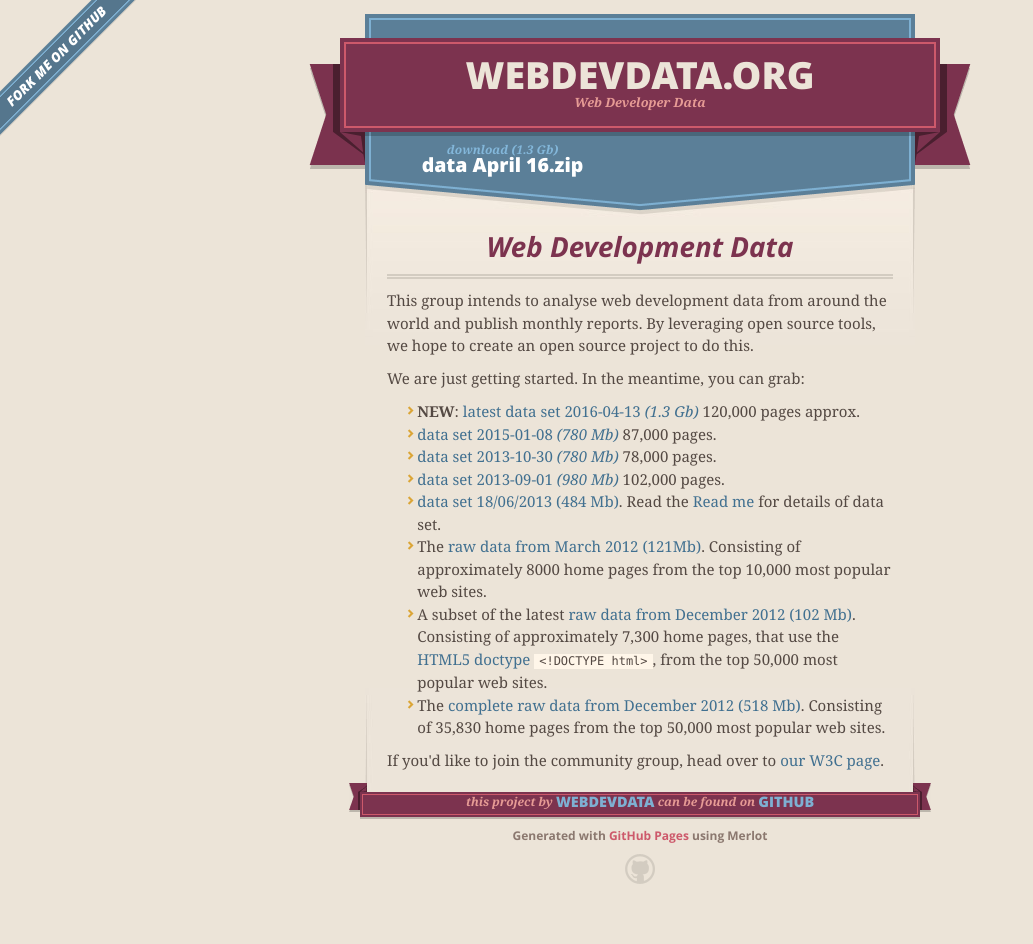
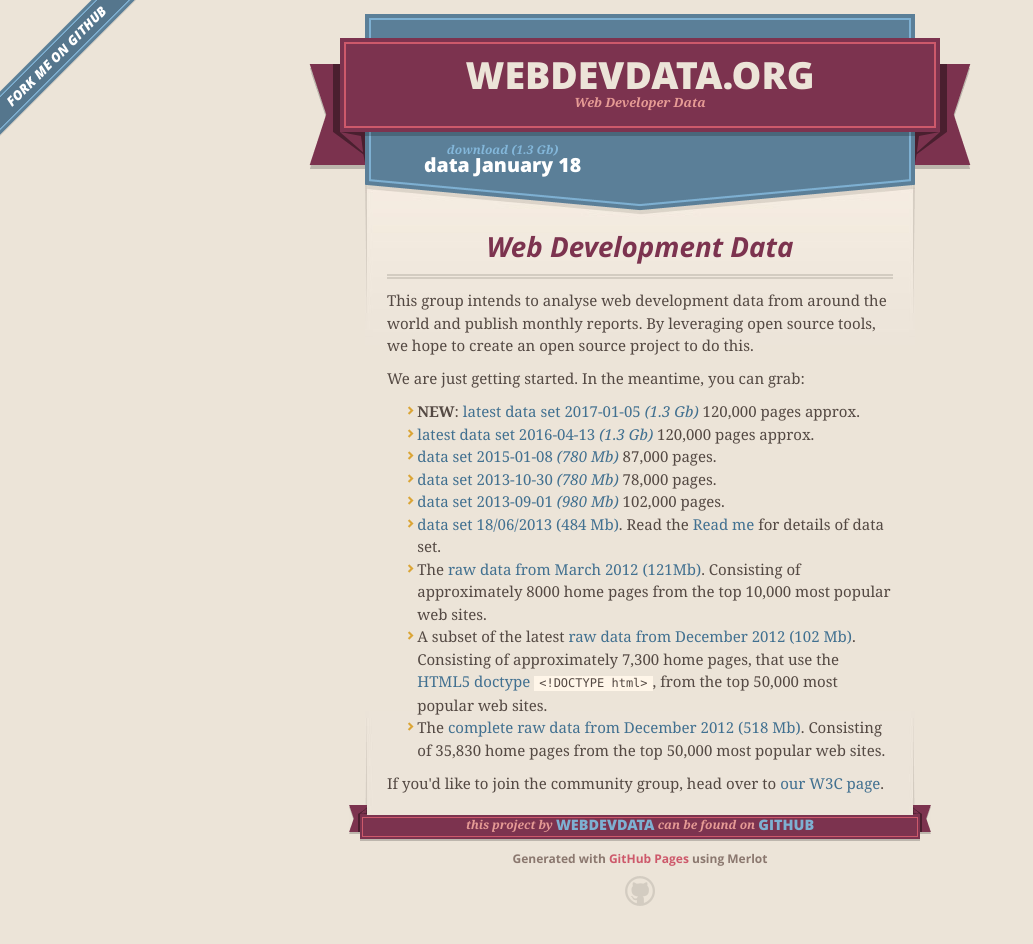
Before and after one commit to Webdevdata/webdevdata.org, a plain HTML site: page index.html in a window 1280 px wide. Shown: the whole page, without its empty margins (0-1033 px from the left). Drawn offline with nearby package versions, Linux system fonts and the light colour scheme.

Commit message:
Update index.html
added latest html file dump

```diff
--- a/index.html
+++ b/index.html
@@ -43,7 +43,7 @@
 
        <section id="downloads" role="complementary">
         <span class="inner">
-         <a href="http://www.html5accessibility.com/HTML5data/webdevdata-15.zip" class="zip"><em>download (1.3 Gb)</em>data April 16.zip</a><a class="tgz"></a>
+         <a href="http://www.html5accessibility.com/HTML5data/webdevdata.org-2018-01-05.tgz" class="zip"><em>download (1.3 Gb)</em>data January 18</a><a class="tgz"></a>
         </span>
       </section>
 
@@ -56,7 +56,8 @@
 
 <p>We are just getting started. In the meantime, you can grab:</p>
 <ul>
-<li><strong>NEW</strong>: <a href="http://www.html5accessibility.com/HTML5data/webdevdata-15.zip" class="zip">latest data set 2016-04-13 <em>(1.3 Gb)</em></a> 120,000 pages approx.</li>
+<li><strong>NEW</strong>: <a href="http://www.html5accessibility.com/HTML5data/webdevdata.org-2018-01-05.tgz" class="zip">latest data set 2017-01-05 <em>(1.3 Gb)</em></a> 120,000 pages approx.</li>
+<li><a href="http://www.html5accessibility.com/HTML5data/webdevdata-15.zip" class="zip">latest data set 2016-04-13 <em>(1.3 Gb)</em></a> 120,000 pages approx.</li>
 <li><a href="http://files.paciellogroup.com/HTMLData/webdevdata.org-2015-01-07-112944.7z" class="zip">data set 2015-01-08 <em>(780 Mb)</em></a> 87,000 pages.</li>
 <li><a href="http://html5accessibility.com/HTMLdata/webdevdata.org-2013-10-30.7z" class="zip">data set 2013-10-30 <em>(780 Mb)</em></a> 78,000 pages.</li>
 <li><a href="http://files.paciellogroup.com/blogmisc/data/webdevdata.org-2013-09-01-201332.7z" class="zip">data set 2013-09-01 <em>(980 Mb)</em></a> 102,000 pages.</li>
```
